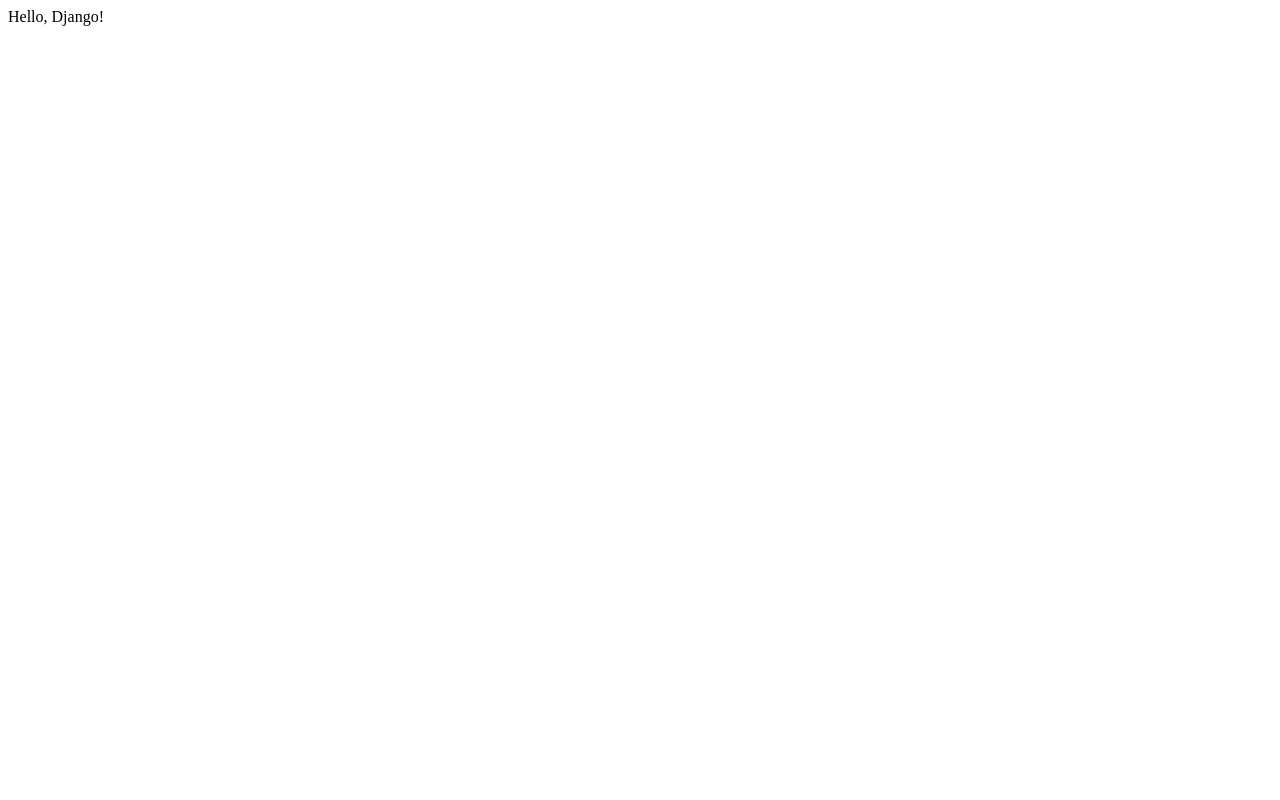
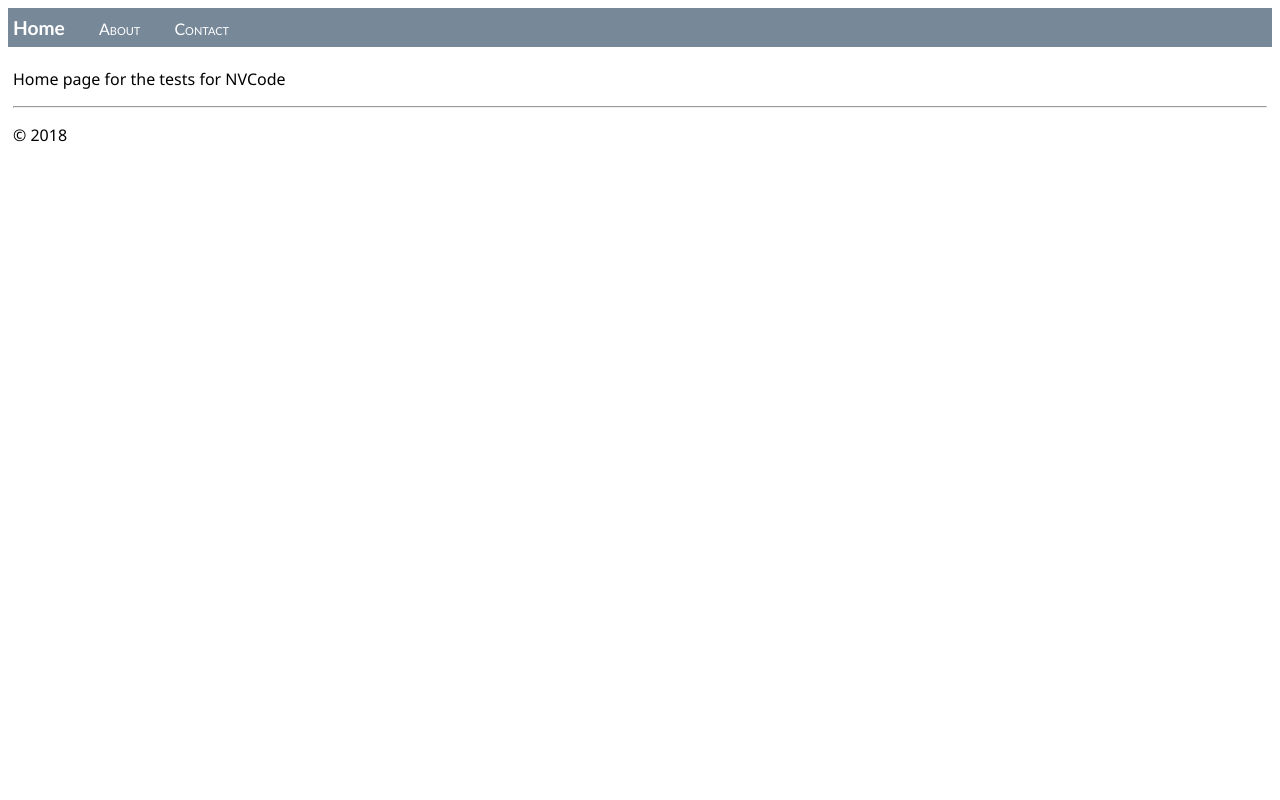
Before and after one commit to AlanJui/python-with-vuepress, a Django app: page / in a window 1280 px wide. Before the commit the page is almost empty. Run offline with Django 3.2, Linux system fonts and the light colour scheme.

Commit message:
加入 Layout Template 應用。

```diff
--- a/hello/static/hello/site.css
+++ b/hello/static/hello/site.css
@@ -2,3 +2,32 @@
   font-weight: 600;
   color: red;
 }
+
+.navbar {
+  background-color: lightslategray;
+  font-size: 1em;
+  font-family: "Trebuchet MS", "Lucida Sans Unicode", "Lucida Grande",
+    "Lucida Sans", Arial, sans-serif;
+  color: white;
+  padding: 8px 5px 8px 5px;
+}
+
+.navbar a {
+  text-decoration: none;
+  color: inherit;
+}
+
+.navbar-brand {
+  font-size: 1.2em;
+  font-weight: 600;
+}
+
+.navbar-item {
+  font-variant: small-caps;
+  margin-left: 30px;
+}
+
+.body-content {
+  padding: 5px;
+  font-family: "Segoe UI", Tahoma, Geneva, Verdana, sans-serif;
+}
--- /dev/null
+++ b/hello/templates/hello/home.html
@@ -0,0 +1,9 @@
+{% extends 'hello/layout.html' %}
+
+{% block title %}
+Home Page
+{% endblock %}
+
+{% block content %}
+<p>Home page for the tests for NVCode</p>
+{% endblock content %}
--- /dev/null
+++ b/hello/templates/hello/layout.html
@@ -0,0 +1,25 @@
+<!DOCTYPE html>
+<html lang="en">
+<head>
+  <meta charset="UTF-8">
+  <title>{% block title %}{% endblock %}</title>
+  {% load static %}
+  <link rel="stylesheet" href="{% static 'hello/site.css' %}" />
+</head>
+<body>
+  <div class="navbar">
+    <a href="{% url 'home' %}" class="navbar-brand">Home</a>
+    <a href="{% url 'about' %}" class="navbar-item">About</a>
+    <a href="{% url 'contact' %}" class="navbar-item">Contact</a>
+  </div>
+
+  <div class="body-content">
+    {% block content %}
+    {% endblock content %}
+    <hr>
+    <footer>
+      <p>&copy; 2018</p>
+    </footer>
+  </div>
+</body>
+</html>
--- a/hello/urls.py
+++ b/hello/urls.py
@@ -4,5 +4,7 @@ from hello import views
 
 urlpatterns = [
     path("hello/<name>/", views.hello_there, name="hello_there"),
+    path("about/", views.about, name="about"),
+    path("contact/", views.contact, name="contact"),
     path("", views.home, name="home"),
 ]
--- a/hello/views.py
+++ b/hello/views.py
@@ -5,7 +5,23 @@ from django.shortcuts import render
 
 
 def home(request):
-    return HttpResponse("Hello, Django!")
+    # return HttpResponse("Hello, Django!")
+    return render(
+        request,
+        'hello/home.html'
+    )
+
+def about(request):
+    return render(
+        request,
+        'hello/about.html'
+    )
+
+def contact(request):
+    return render(
+        request,
+        'hello/contact.html'
+    )
 
 def hello_there(request, name):
     now = datetime.now()
```
Also changed, not shown: hello/templates/hello/about.html (added, +9 -0 lines), hello/templates/hello/contact.html (added, +10 -0 lines).
